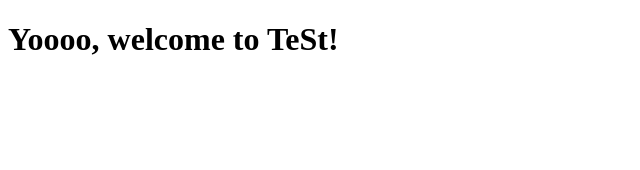
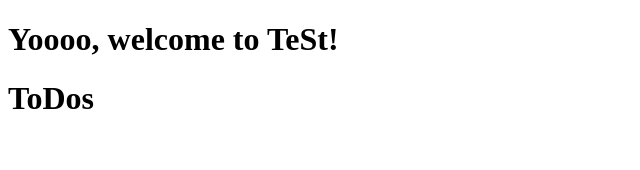
Before and after one commit to KrazyK786/angular-crash-todolist, an Angular app: page / in a window 1280 px wide. Shown: the top 170 px of the page, without its empty margins (0-640 px from the left). Built offline with nearby package versions, Linux system fonts and the light colour scheme.

Commit message:
generated to-do component

```diff
--- a/src/app/app.component.html
+++ b/src/app/app.component.html
@@ -2,4 +2,7 @@
   <h1>
     Yoooo, welcome to {{ title }}!
   </h1>
+  <div>
+    <app-to-dos></app-to-dos>
+  </div>
 </div>
--- a/src/app/app.module.ts
+++ b/src/app/app.module.ts
@@ -2,10 +2,12 @@ import { BrowserModule } from '@angular/platform-browser';
 import { NgModule } from '@angular/core';
 
 import { AppComponent } from './app.component';
+import { ToDosComponent } from './components/to-dos/to-dos.component';
 
 @NgModule({
   declarations: [
-    AppComponent
+    AppComponent,
+    ToDosComponent
   ],
   imports: [
     BrowserModule
--- /dev/null
+++ b/src/app/components/to-dos/to-dos.component.html
@@ -0,0 +1,3 @@
+<h1>
+  ToDos
+</h1>
--- /dev/null
+++ b/src/app/components/to-dos/to-dos.component.ts
@@ -0,0 +1,15 @@
+import { Component, OnInit } from '@angular/core';
+
+@Component({
+  selector: 'app-to-dos',
+  templateUrl: './to-dos.component.html',
+  styleUrls: ['./to-dos.component.css']
+})
+export class ToDosComponent implements OnInit {
+
+  constructor() { }
+
+  ngOnInit(): void {
+  }
+
+}
```
Also changed, not shown: src/app/components/to-dos/to-dos.component.css (added), 1 other file (tests, documents, lock files or other folders).
